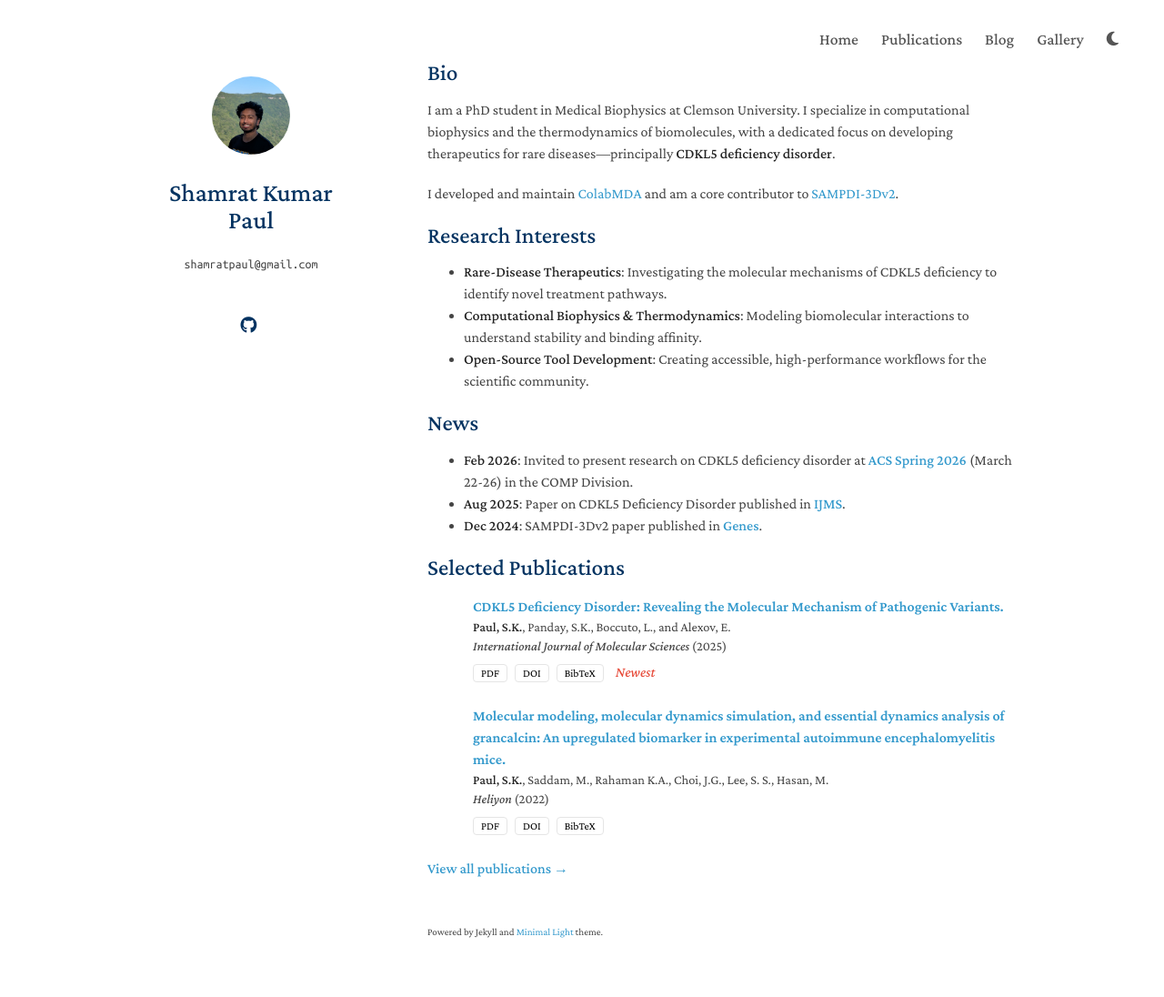
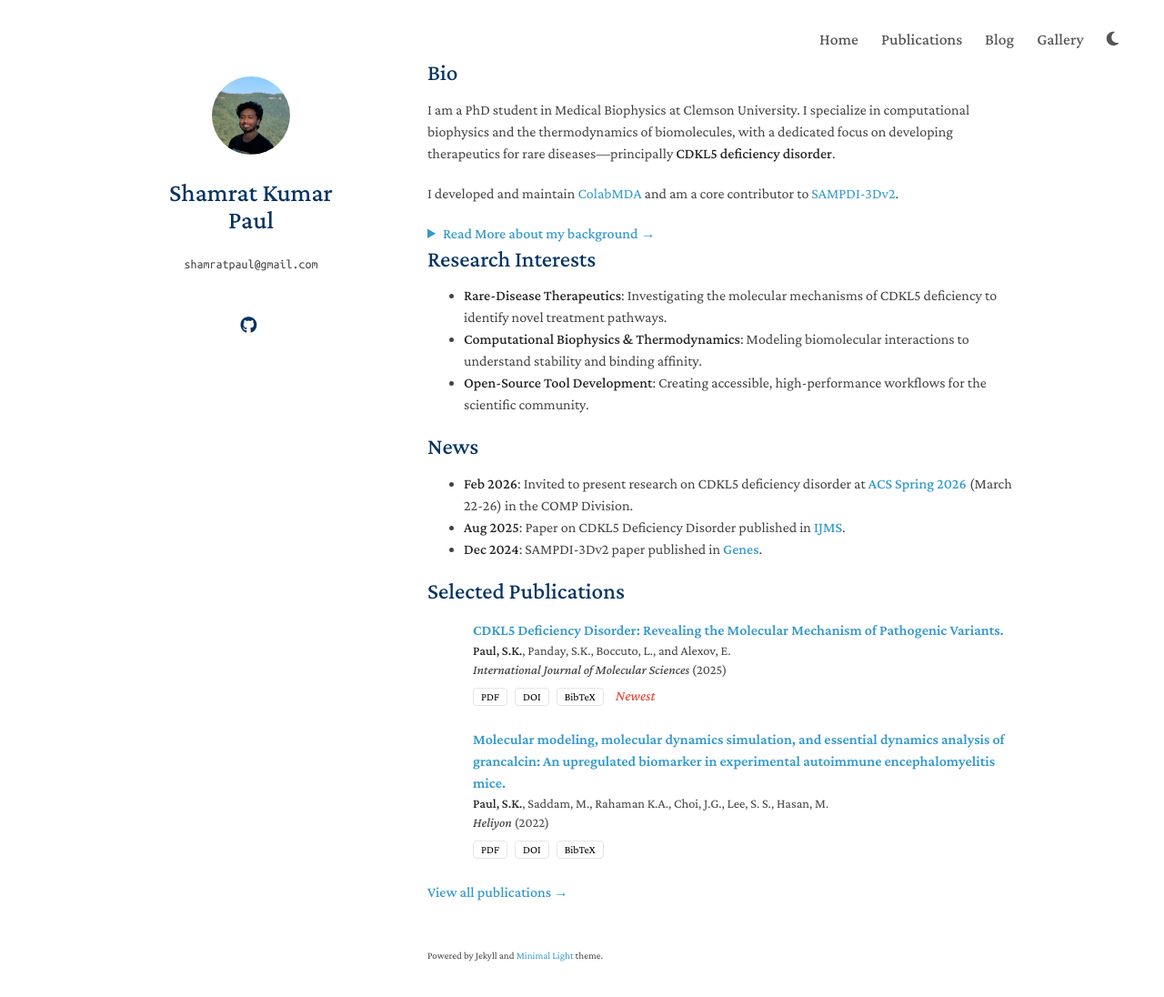
Before and after one commit to paulshamrat/paulshamrat.github.io, a Jekyll site: the page built from index.md, in a window 1280 px wide and 1131 px high. Shown: the top 1096 px of the window at 91% size. Built offline with Jekyll 4.4.1, drawn with Linux system fonts in a browser that asks for light colours; a style sheet for code colours, icons or effects is not loaded.

Commit message:
Integrated long bio from backup with Read More toggle

```diff
--- a/index.md
+++ b/index.md
@@ -7,6 +7,19 @@
 I am a PhD student in Medical Biophysics at Clemson University. I specialize in computational biophysics and the thermodynamics of biomolecules, with a dedicated focus on developing therapeutics for rare diseases—principally **CDKL5 deficiency disorder**.
 
 I developed and maintain [ColabMDA](https://github.com/paulshamrat/ColabMDA) and am a core contributor to [SAMPDI-3Dv2](https://github.com/delphi001/sampdi3dv2).
+
+<details>
+<summary style="cursor: pointer; color: var(--link-color); font-weight: 500;">Read More about my background &rarr;</summary>
+<div style="margin-top: 10px;">
+  <p>I also hold an MS in Medical Biophysics from Clemson University and a BSc in Biochemistry from BSMRSTU, Bangladesh. My background spans molecular biology, physical chemistry, and computational modeling, which I combine to study biomolecular systems.</p>
+
+  <p>My doctoral research investigates how missense variants alter protein stability and partner binding, curates large variant datasets, and translates structure- and energy-based insights into ideas for variant-guided small-molecule discovery. I also work on machine-learning approaches to predict mutation effects on biomolecular interactions.</p>
+
+  <p>I recently presented a CDKL5 variant reclassification framework named <a href="https://github.com/paulshamrat/cdkl5-variants" target="_blank">cdkl5-variants</a> that links variant impacts of folding and binding energetics to pathogenicity and highlights potential avenues for targeted therapy design.</p>
+
+  <p>My work has been supported by several fellowships, including the Clemson Graduate Education Program Quasi‑Endowment (College of Science fellowship) and the Pearce Center Grad WAC Fellowship. Earlier, I received a GRIESHMA research fellowship at IIT Madras and was joint second runner‑up at the BAUET Tech Fair for a project combining quantum chemistry with docking.</p>
+</div>
+</details>
 
 ## Research Interests
 
```
